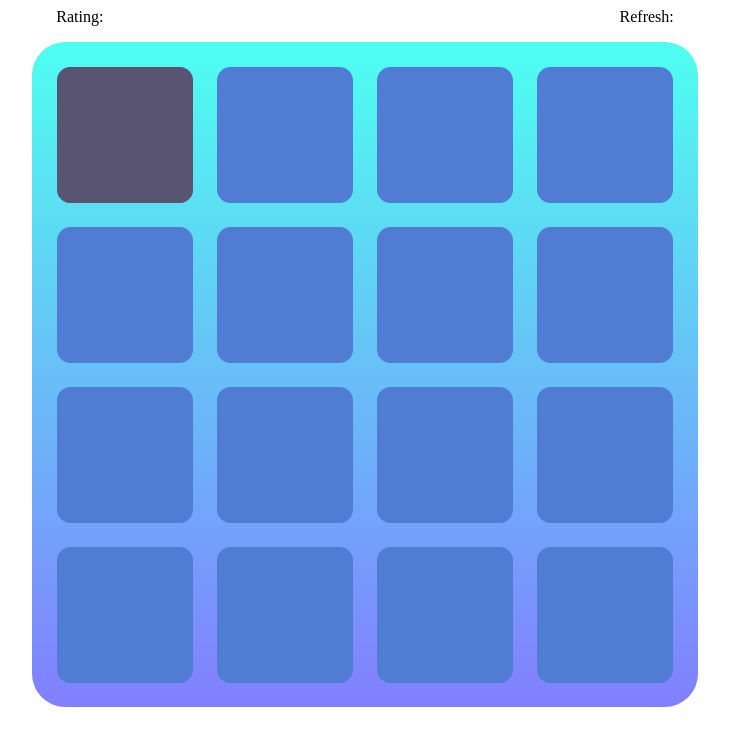
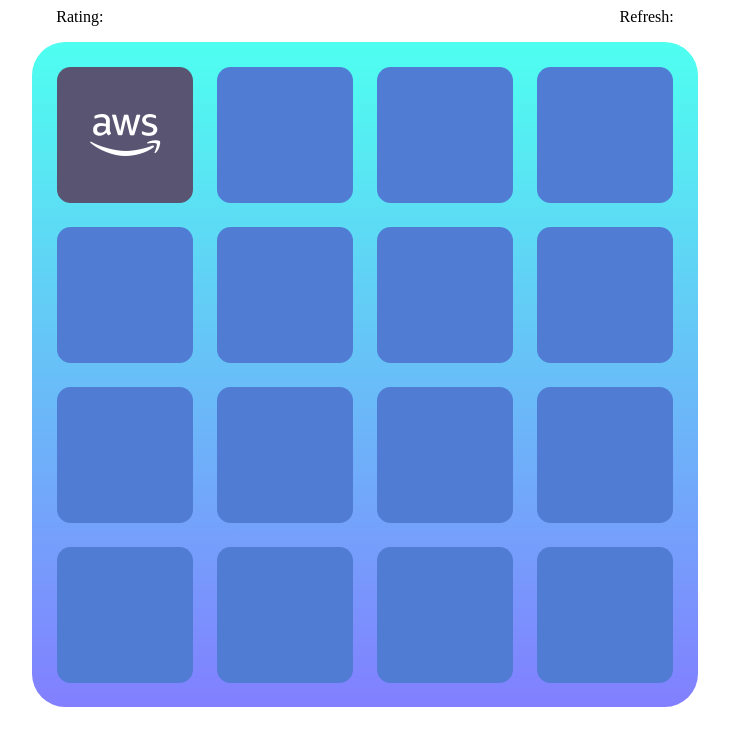
Before and after one commit to olebedyn/udacity-FEnanodegree-part3, a website: page index.html in a window 1280 px wide. Both pictures are taken after a click on the element 400 px from the left and 134 px from the top of the page. Shown: the whole page, without its empty margins (275-1004 px from the left). Drawn offline with Linux system fonts and the light colour scheme.

Commit message:
pretty icons instead of numbers

```diff
--- a/css/main.css
+++ b/css/main.css
@@ -43,6 +43,7 @@
   height: 100%;
   width: 100%;
   border-radius: 10%;
+  backface-visibility: hidden;
 }
 
 .cell__face--front {
@@ -52,9 +53,8 @@
 .cell__face--back {
   background: #5a5473;
   color: white;
-  font-weight: bold;
+  font-size: 7vmin;
   transform: rotateY( 180deg );
-  backface-visibility: hidden;
 }
 
 .cell__face--back--guessed {
@@ -65,7 +65,7 @@
   transform: rotateY(180deg);
 }
 
-.inner-hidden {
+.cell__inner {
   width: 100%;
   height: 100%;
   display:flex;
--- a/js/main.js
+++ b/js/main.js
@@ -1,5 +1,5 @@
-let cards = [1, 1, 2, 2, 3, 3, 4, 4, 5, 5, 6, 6, 7, 7, 8, 8]
-let clicked_cards = [];
+let cards = ['fa-android', 'fa-android', 'fa-angular', 'fa-angular', 'fa-apple', 'fa-apple', 'fa-aws', 'fa-aws', 'fa-chrome', 'fa-chrome', 'fa-docker', 'fa-docker', 'fa-linux', 'fa-linux', 'fa-windows', 'fa-windows']
+let clickedCards = [];
 
 // https://stackoverflow.com/questions/6274339/how-can-i-shuffle-an-array
 function shuffleCards(a) {
@@ -12,37 +12,37 @@ function shuffleCards(a) {
 
 function showCard() {
   // prevent from 3rd cell being opened
-  if (clicked_cards.length === 2) {
-    for (card of clicked_cards){
+  if (clickedCards.length === 2) {
+    for (card of clickedCards){
       this.firstChild.classList.remove('is-flipped');
     }
-    clicked_cards = [];
+    clickedCards = [];
     return;
   }
 
   // show card and temorarily remove onclick event to card can not be clicked when opened
   this.firstChild.classList.add('is-flipped');
-  const inner_box = this.getElementsByClassName('inner-hidden');
-  clicked_cards.push(inner_box);
+  const innerText = this.getElementsByClassName('cell__inner');
+  clickedCards.push(innerText);
   this.removeEventListener('click', showCard);
 
   // if 2nd card is opened - check whether cards martch
-  if (clicked_cards.length === 2) {
-    // let match = cardsMatch(clicked_cards[0], clicked_cards[1]);
-    // // //leave cards opened if matched
-    // // if (match){
-    // //   for (card of clicked_cards) {
-    // //     card.parentElement.classList.add('box-guessed');
-    // //   }
-    // // }
-    // // close cards and add on click even back
-    // else {
-    //   for (card of clicked_cards) {
-    //         card.className = "inner-hidden";
-    //         card.parentElement.addEventListener('click', showCard);
-    //   }
-    // }
-    clicked_cards = [];
+  if (clickedCards.length === 2) {
+    let match = cardsMatch(clickedCards[0], clickedCards[1]);
+    //leave cards opened if matched
+    if (match){
+      for (card of clickedCards) {
+        card.parentElement.classList.add('box-guessed');
+      }
+    }
+    // close cards and add on click even back
+    else {
+      for (card of clickedCards) {
+            card.className = "cell__inner";
+            card.parentElement.addEventListener('click', showCard);
+      }
+    }
+    clickedCards = [];
   }
 
   // check if all cards are opened
@@ -54,37 +54,38 @@ function cardsMatch(card1, card2) {
 }
 
 function createBoard(cards) {
-  let game_board = document.getElementById('game_board')
-  if (game_board) {
-    game_board.remove();
+  let gameBoard = document.getElementById('game_board')
+  if (gameBoard) {
+    gameBoard.remove();
   }
-  new_game_board = document.createElement('div');
-  new_game_board.id='game_board';
-  new_game_board.classList.add('game_board');
+  newGameBoard = document.createElement('div');
+  newGameBoard.id='game_board';
+  newGameBoard.classList.add('game_board');
   for (const card of cards) {
-
     // create elements
     let scene = document.createElement('div');
     let cell = document.createElement('div');
-    let cell_face_front = document.createElement('div');
-    let cell_face_back = document.createElement('div');
-    // let inner_box = document.createElement('div');
+    let cellFaceFront = document.createElement('div');
+    let cellFaceBack = document.createElement('div');
+    let innerDiv = document.createElement('div');
+    let innerText = document.createElement('i');
 
     // add casses
     scene.classList.add('scene');
     cell.classList.add('cell');
-    cell_face_front.classList.add('cell__face', 'cell__face--front');
-    cell_face_back.classList.add('cell__face', 'cell__face--back');
-    // inner_box.classList.add('inner-hidden');
-    // inner_box.textContent = card.toString();
-    // cell_face_back.appendChild(inner_box);
-    cell.appendChild(cell_face_front);
-    cell.appendChild(cell_face_back);
+    cellFaceFront.classList.add('cell__face', 'cell__face--front');
+    cellFaceBack.classList.add('cell__face', 'cell__face--back');
+    innerDiv.classList.add('cell__inner');
+    innerText.classList.add('fab', card);
+    innerDiv.appendChild(innerText);
+    cellFaceBack.appendChild(innerDiv);
+    cell.appendChild(cellFaceFront);
+    cell.appendChild(cellFaceBack);
     scene.appendChild(cell);
     scene.addEventListener('click', showCard);
-    new_game_board.appendChild(scene);
+    newGameBoard.appendChild(scene);
   }
-  document.getElementById('board').appendChild(new_game_board);
+  document.getElementById('board').appendChild(newGameBoard);
 }
 
 function isGameOver() {
```
